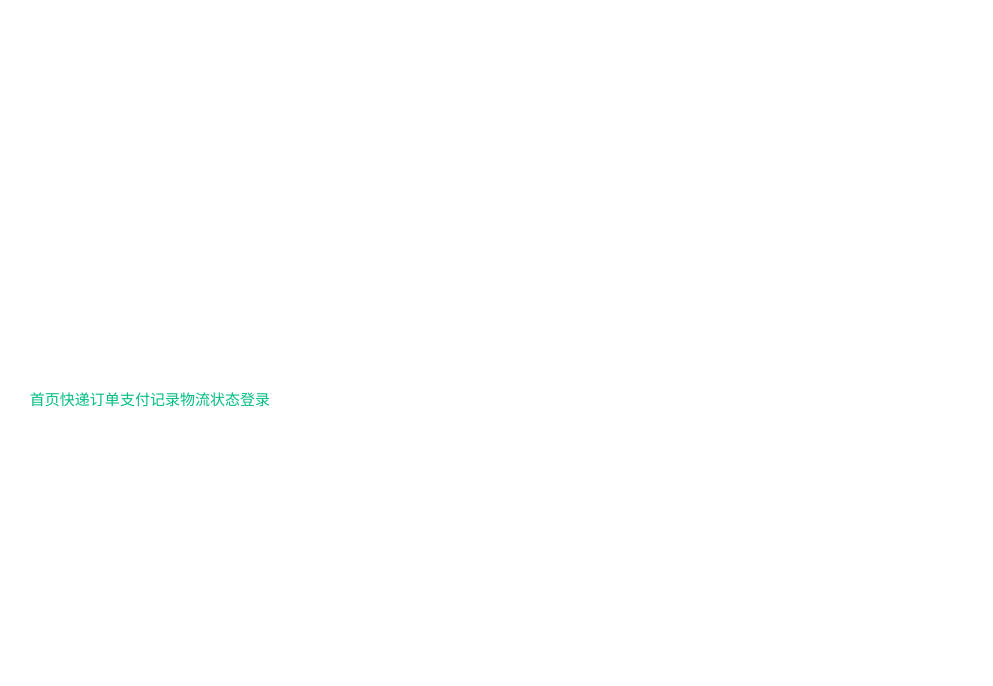
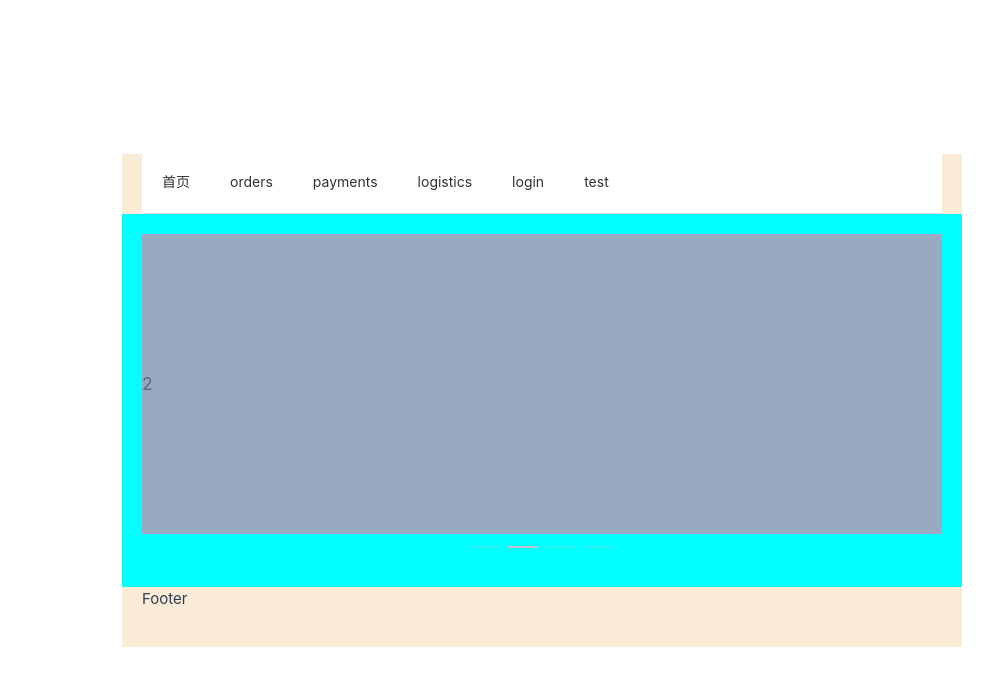
Before and after one commit to mgr1124/TYui, a Vue app: page /test in a window 1280 px wide. Before the commit this address had no page. Shown: the top 686 px of the page, without its empty margins (98-1091 px from the left). Built offline with nearby package versions, Linux system fonts and the light colour scheme.

Commit message:
update vue

```diff
--- a/src/assets/main.css
+++ b/src/assets/main.css
@@ -3,7 +3,7 @@
 #app {
   max-width: 1280px;
   margin: 0 auto;
-  padding: 2rem;
+  /* padding: 2rem; */
 
   font-weight: normal;
 }
@@ -29,7 +29,7 @@ a,
 
   #app {
     display: grid;
-    grid-template-columns: 1fr 1fr;
-    padding: 0 2rem;
+    /* grid-template-columns: 1fr 1fr; */
+    /* padding: 0 0; */
   }
 }
--- a/src/router/index.js
+++ b/src/router/index.js
@@ -1,6 +1,8 @@
 import { createRouter, createWebHistory } from 'vue-router'
 import Home from '../views/Home.vue'
+import Main from '../views/Main.vue'
 import OrderList from '../views/OrderList.vue'
+import Payments from '../views/Payments.vue'
 import UserList from '../views/UserList.vue'
 import Login from '../views/Login.vue'
 import Test from '../views/Test.vue'
@@ -8,13 +10,18 @@ import Test from '../views/Test.vue'
 const routes = [
   {
     path: '/',
-    name: 'Test',
-    component: Test
+    name: 'Main',
+    component: Main
   },
   {
     path: '/orders',
     name: 'OrderList',
     component: OrderList
+  },
+  {
+    path: '/payments',
+    name: 'Payments',
+    component: Payments
   },
   {
     path: '/users',
@@ -25,7 +32,12 @@ const routes = [
     path: '/login',
     name: 'Login',
     component: Login
-  }
+  },
+  {
+    path: '/test',
+    name: 'Test',
+    component: Test
+  },
 ]
 
 const router = createRouter({
--- a/src/views/Home.vue
+++ b/src/views/Home.vue
@@ -1,20 +1,61 @@
-  <script setup>
-  import { RouterLink, RouterView } from 'vue-router'
-  </script>
 
-  <template>
-    <header>
-      <div class="home">
-        <nav>
-          <RouterLink to="/">首页</RouterLink>
-          <RouterLink to="/orders">快递订单</RouterLink>
-          <RouterLink to="/payments">支付记录</RouterLink>
-          <RouterLink to="/logistics">物流状态</RouterLink>
-          <RouterLink to="/login">登录</RouterLink>
-        </nav>
+
+<template>
+  <div class="common-layout">
+    <el-container>
+      <el-header>
+        <div class="home">
+          <el-menu
+          :default-active="activeIndex"
+          class="el-menu-demo"
+          mode="horizontal"
+          @select="handleSelect"
+          router
+        >
+          <el-menu-item index="/">首页</el-menu-item>
+          <el-menu-item index="/orders">orders</el-menu-item>
+          <el-menu-item index="/payments">payments</el-menu-item>
+          <el-menu-item index="/logistics">logistics</el-menu-item>
+          <el-menu-item index="/login">login</el-menu-item>
+          <el-menu-item index="/test">test</el-menu-item>
+        </el-menu>
       </div>
-    </header>
-    <main>
-      <RouterView />
-    </main>
-  </template>
+      </el-header>
+      <el-main>
+        <RouterView />
+      </el-main>
+      <el-footer>Footer</el-footer>
+    </el-container>
+  </div>
+</template>
+
+<style>
+.common-layout{
+  width: auto;
+  height: auto;
+  background-color: aqua;
+}
+.home {
+  width: 100vh;
+  height: 1em;
+  background-color: #101723;
+}
+.el-header{
+  background-color: antiquewhite;
+}
+.el-footer{
+  background-color: antiquewhite;
+}
+</style>
+
+
+
+<script lang="ts" setup>
+import { RouterLink, RouterView } from 'vue-router'
+import { ref } from 'vue'
+
+const activeIndex = ref('1')
+const handleSelect = (key: string, keyPath: string[]) => {
+  console.log(key, keyPath)
+}
+</script>
--- /dev/null
+++ b/src/views/Main.vue
@@ -0,0 +1,32 @@
+<template>
+    <el-carousel indicator-position="outside">
+      <el-carousel-item v-for="item in 4" :key="item">
+        <h3 text="2xl" justify="center">{{ item }}</h3>
+      </el-carousel-item>
+    </el-carousel>
+    <el-input v-model="input" placeholder="Please input" />
+  </template>
+
+
+  <script lang="ts" setup>
+  import { ref } from 'vue'
+  const input = ref('')
+  </script>
+
+  <style scoped>
+  .el-carousel__item h3 {
+    display: flex;
+    color: #475669;
+    opacity: 0.75;
+    line-height: 300px;
+    margin: 0;
+  }
+
+  .el-carousel__item:nth-child(2n) {
+    background-color: #99a9bf;
+  }
+
+  .el-carousel__item:nth-child(2n + 1) {
+    background-color: #d3dce6;
+  }
+  </style>
--- a/src/views/Payments.vue
+++ b/src/views/Payments.vue
@@ -1,7 +1,3 @@
 <template>
+  pay
 </template>
-
-
-<script>
-
-</script>
--- a/src/views/Test.vue
+++ b/src/views/Test.vue
@@ -1,135 +1,25 @@
 <template>
+  <el-carousel indicator-position="outside">
+    <el-carousel-item v-for="item in 4" :key="item">
+      <h3 text="2xl" justify="center">{{ item }}</h3>
+    </el-carousel-item>
+  </el-carousel>
+</template>
 
-</template>
-<!--
-<template>
-    <div>
-      <el-button type="primary" @click="showLoginDialog">Login</el-button>
+<style scoped>
+.el-carousel__item h3 {
+  display: flex;
+  color: #475669;
+  opacity: 0.75;
+  line-height: 300px;
+  margin: 0;
+}
 
-      <el-dialog title="Login" :visible.sync="loginDialogVisible" width="30%">
-        <el-form ref="loginForm" :model="loginForm" :rules="loginRules" label-position="left" label-width="80px">
-          <el-form-item label="Username" prop="username">
-            <el-input v-model="loginForm.username"></el-input>
-          </el-form-item>
-          <el-form-item label="Password" prop="password">
-            <el-input type="password" v-model="loginForm.password"></el-input>
-          </el-form-item>
-        </el-form>
-        <div slot="footer" class="dialog-footer">
-          <el-button @click="loginDialogVisible = false">Cancel</el-button>
-          <el-button type="primary" @click="submitLoginForm">Submit</el-button>
-        </div>
-      </el-dialog>
+.el-carousel__item:nth-child(2n) {
+  background-color: #99a9bf;
+}
 
-      <el-dialog title="Scan QR Code" :visible.sync="qrCodeVisible" width="50%">
-        <img :src="qrCodeUrl" alt="QR Code" width="100%">
-        <div v-if="!smsCodeSent">
-          <p>Scan the QR code with your WeChat app to log in.</p>
-          <el-button type="primary" @click="wechatLogin">Resend QR Code</el-button>
-        </div>
-        <div v-else>
-          <p>We have sent a SMS verification code to your mobile phone.</p>
-          <el-form :model="smsForm" label-position="left" label-width="80px">
-            <el-form-item label="SMS Verification Code" prop="smsCode">
-              <el-input v-model="smsForm.smsCode"></el-input>
-            </el-form-item>
-          </el-form>
-          <el-button type="primary" @click="submitSmsCode">Submit</el-button>
-        </div>
-      </el-dialog>
-    </div>
-  </template>
-
-  <script lang="ts">
-  import { ElDialog, ElForm, ElInput, ElFormItem, ElButton } from 'element-plus';
-  import { reactive, ref } from 'vue';
-
-  interface LoginForm {
-    username: string;
-    password: string;
-  }
-
-  interface SmsForm {
-    smsCode: string;
-  }
-
-  export default {
-    components: {
-      ElDialog,
-      ElForm,
-      ElInput,
-      ElFormItem,
-      ElButton,
-    },
-
-    setup() {
-      const loginDialogVisible = ref(false);
-      const loginForm = reactive<LoginForm>({
-        username: '',
-        password: '',
-      });
-      const loginRules = {
-        username: [{ required: true, message: 'Username is required', trigger: 'blur' }],
-        password: [{ required: true, message: 'Password is required', trigger: 'blur' }],
-      };
-      const qrCodeVisible = ref(false);
-      const qrCodeUrl = ref('');
-      const smsCodeSent = ref(false);
-      const smsForm = reactive<SmsForm>({
-        smsCode: '',
-      });
-
-      const showLoginDialog = () => {
-        loginDialogVisible.value = true;
-      };
-
-      const wechatLogin = () => {
-        // TODO: Add WeChat login logic
-        qrCodeVisible.value = true;
-        qrCodeUrl.value = 'https://example.com/qrcode.png';
-      };
-
-      const sendSmsCode = () => {
-        // TODO: Add SMS code sending logic
-        smsCodeSent.value = true;
-      };
-
-      const submitLoginForm = () =>
-        (async () => {
-        try {
-        await (this.$refs.loginForm as any).validate();
-        // TODO: Add login API call logic
-        loginDialogVisible.value = false;
-        } catch (error) {
-        console.error(error);
-        }
-    })();
-
-    const submitSmsCode = () => {
-        (async () => {
-            try {
-            // TODO: Add SMS verification API call logic
-            qrCodeVisible.value = false;
-            } catch (error) {
-            console.error(error);
-            }
-        })();
-    };
-
-    return {
-    loginDialogVisible,
-    loginForm,
-    loginRules,
-    qrCodeVisible,
-    qrCodeUrl,
-    smsCodeSent,
-    smsForm,
-    showLoginDialog,
-    wechatLogin,
-    sendSmsCode,
-    submitLoginForm,
-    submitSmsCode,
-    };
-},
-};
-</script> -->
+.el-carousel__item:nth-child(2n + 1) {
+  background-color: #d3dce6;
+}
+</style>
```
